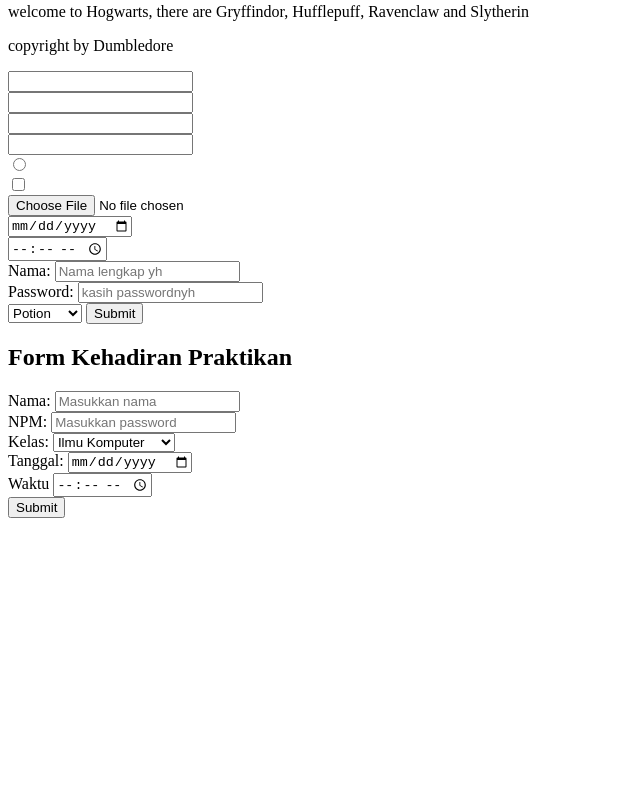
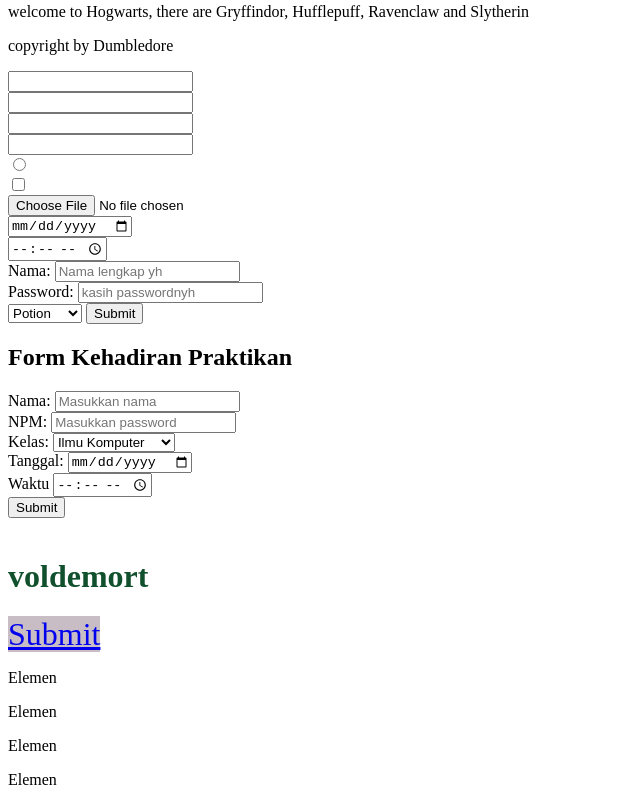
Before and after one commit to Tazkiafars/PemrogramanWeb, a plain HTML site: page index.html in a window 1280 px wide. Shown: the part 1119-1924 px from the top of the page, without its empty margins (0-640 px from the left). Before the commit the page ends 1645 px from the top, so only its background shows below. Drawn offline with Linux system fonts and the light colour scheme.

Commit message:
index.html

```diff
--- a/index.html
+++ b/index.html
@@ -4,6 +4,7 @@
     <meta charset="UTF-8">
     <meta name="viewport" content="width=device-width, initial-scale=1.0">
     <title>Pertemuan 1</title>
+    <link rel="stylesheet" href="style.css">
 </head>
 <body>
     <p>Pemrograman Web</p>
@@ -69,17 +70,7 @@
 <br>
 <a href="#top">keatas</a>
 
-</body>
-</html>
 
-<!DOCTYPE html>
-<html lang="en">
-<head>
-    <meta charset="UTF-8">
-    <meta name="viewport" content="width=device-width, initial-scale=1.0">
-    <title>Document</title>
-</head>
-<body>
     <nav>
         <a href="index.html">Home</a>
         <header>
@@ -138,5 +129,14 @@
             <input type="SUbmit" value="Submit">
         </form>
     </nav>
+    <br>
+    <h1 style="color :rgb(17, 80, 45)">voldemort</h1>
+    <a href="#" style="border: 1px rgb(240, 141, 219); background-color : rgba(74, 38, 65, 0.3);
+    width:fit-content ; paddinng: 30px; font-size :xx-large ; font-weight :500;">Submit</a>
+    <div style="border: 1px red;">
+        <p>Elemen</p>
+        <p>Elemen</p>
+        <p>Elemen</p>
+        <p>Elemen</p>
+    </div>
 </body>
-</html>
```
